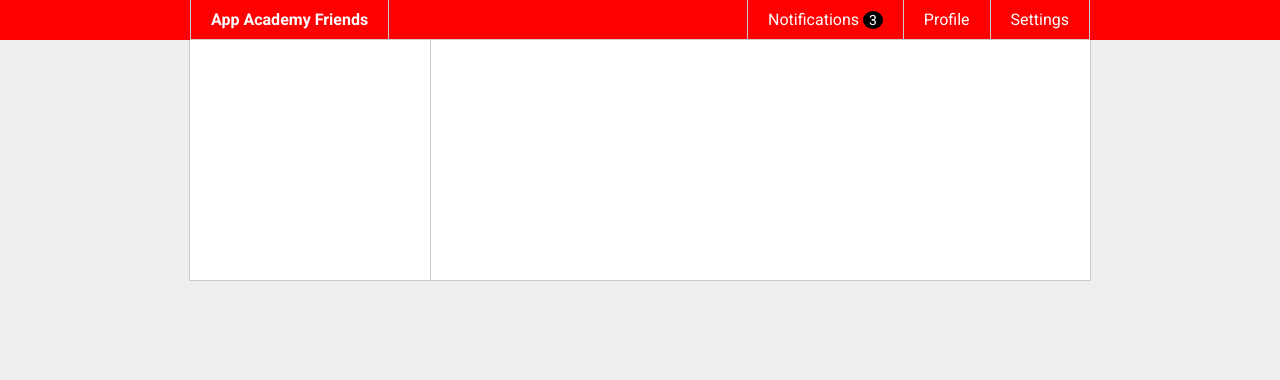
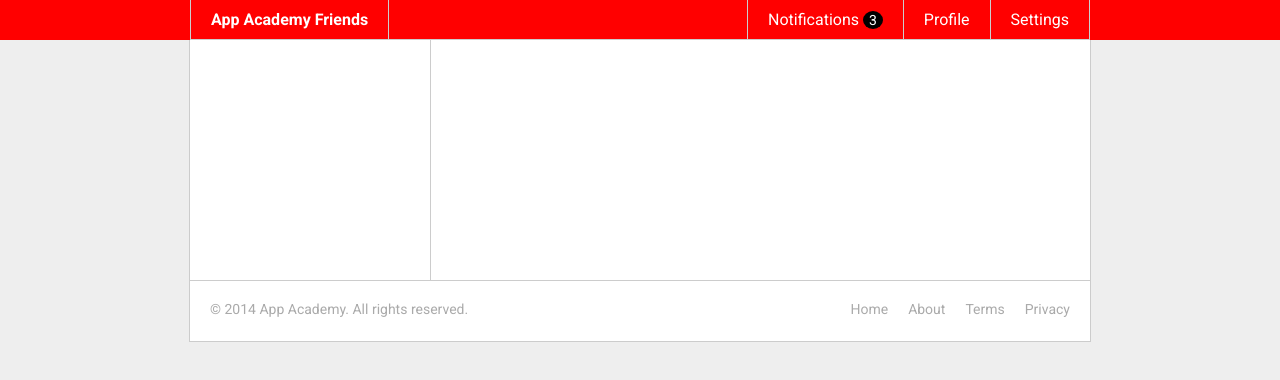
Before and after one commit to shibbi/css, a plain HTML site: page friends.html in a window 1280 px wide. Drawn offline with nearby package versions, Linux system fonts and the light colour scheme.

Commit message:
Add and style footer

```diff
--- a/css/04-footer.css
+++ b/css/04-footer.css
@@ -1 +1,39 @@
 /* PHASE 4: Footer */
+
+.footer {
+  width: 900px;
+  height: 60px;
+  margin: 0 auto;
+  border: 1px solid #ccc;
+  border-top: none;
+  background-color: #fff;
+}
+
+.footer-logo {
+  margin: 0;
+  float: left;
+  font-weight: 400;
+  color: #aaa;
+  font-size: 14px;
+  padding: 20px;
+}
+
+.footer-list {
+  float: right;
+  padding: 20px;
+}
+
+.footer-list > li {
+  float: left;
+  font-weight: 400;
+  color: #aaa;
+  font-size: 14px;
+  padding-left: 20px;
+}
+
+.footer a {
+  text-decoration: none;
+  color: #aaa;
+}
+
+.footer a:hover { color: #000; }
--- a/friends.html
+++ b/friends.html
@@ -35,9 +35,8 @@
             <li id='last-notification'>Jonathan is now following you.</li>
           </ul>
         </li>
-
-        <li class="group"><a href="#">Profile</a></li>
-        <li class="group"><a href="#">Settings</a></li>
+        <li><a href="#">Profile</a></li>
+        <li><a href="#">Settings</a></li>
       </ul>
     </nav>
   </header>
@@ -51,6 +50,18 @@
     </section>
   </div>
 
+  <footer class="footer">
+    <nav class="footer-nav group">
+      <h1 class="footer-logo">© 2014 App Academy. All rights reserved.</h1>
+      <ul class="footer-list group">
+        <li><a href="#">Home</a></li>
+        <li><a href="#">About</a></li>
+        <li><a href="#">Terms</a></li>
+        <li><a href="#">Privacy</a></li>
+      </ul>
+    </nav>
+  </footer>
+
   <script src="../shared/js/jquery.js"></script>
   <script>
 
```
